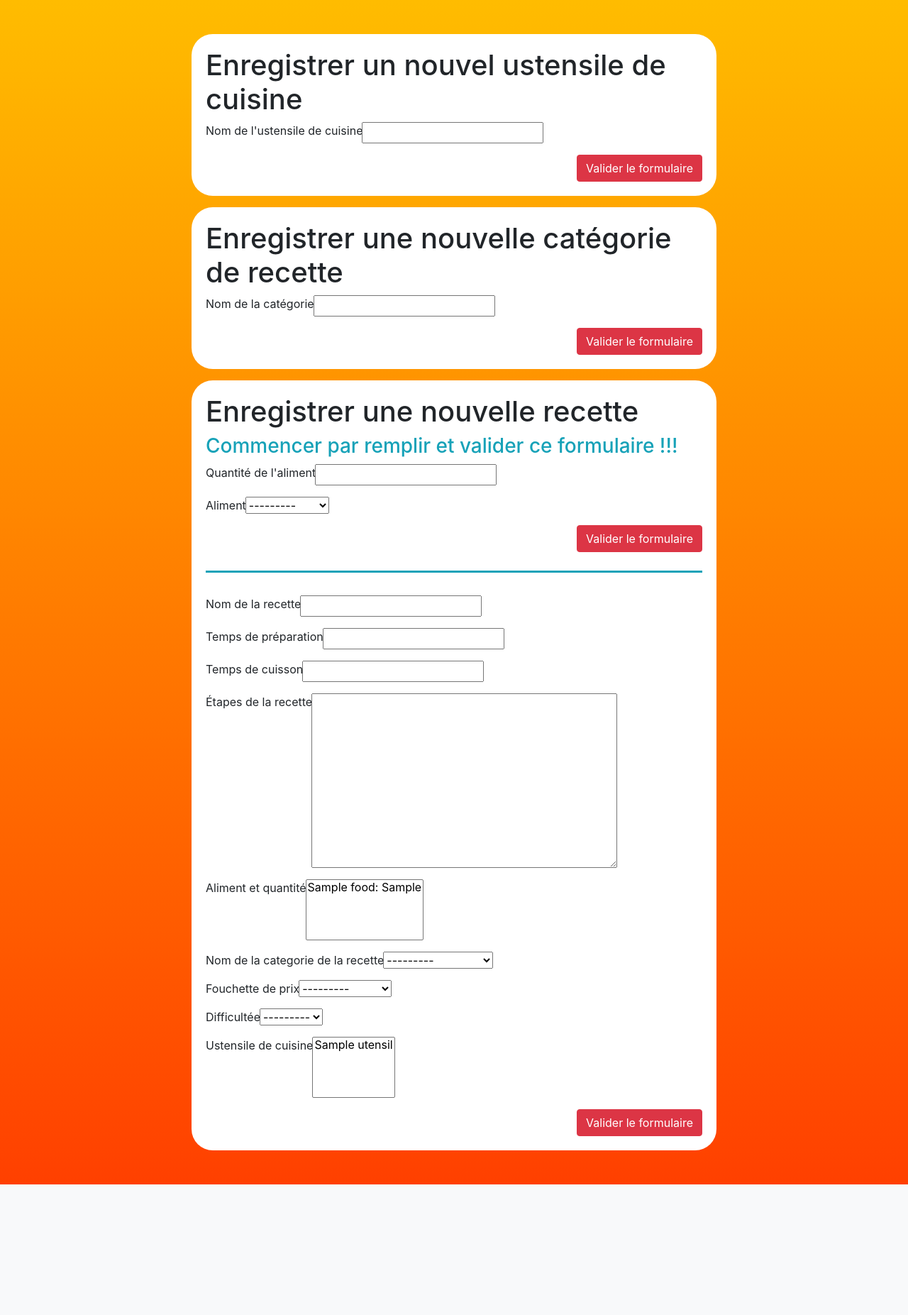
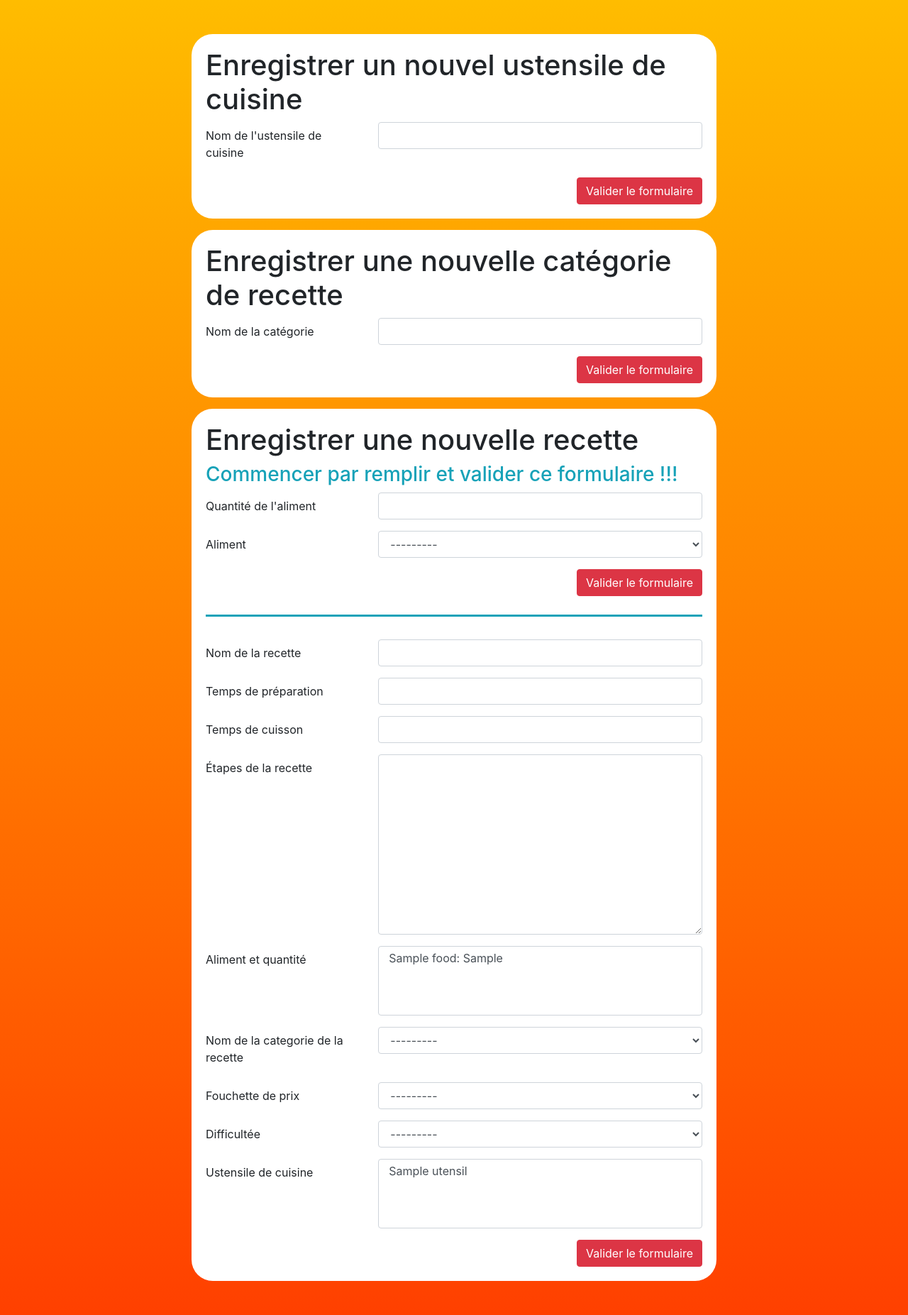
Before and after one commit to riderflo85/feedeasyform, a Django app: page /planning/new_recipe/ in a window 1280 px wide. Shown: the part 40-1893 px from the top of the page at 71% size. Before the commit the page ends 1709 px from the top, so only its background shows below. Run offline with Django 3.2, Linux system fonts and the light colour scheme; a user stored in the database is signed in; tables that the repository leaves empty hold one stand-in row (values such as "Sample post"); some libraries are stand-ins or nearby versions.

Commit message:
Update design forms

```diff
--- a/planning/templates/planning/base.html
+++ b/planning/templates/planning/base.html
@@ -37,5 +37,7 @@
     <script src="https://code.jquery.com/jquery-3.4.1.min.js" integrity="sha256-CSXorXvZcTkaix6Yvo6HppcZGetbYMGWSFlBw8HfCJo=" crossorigin="anonymous"></script>
     <script src="https://cdnjs.cloudflare.com/ajax/libs/popper.js/1.14.7/umd/popper.min.js" integrity="sha384-UO2eT0CpHqdSJQ6hJty5KVphtPhzWj9WO1clHTMGa3JDZwrnQq4sF86dIHNDz0W1" crossorigin="anonymous"></script>
     <script src="https://stackpath.bootstrapcdn.com/bootstrap/4.3.1/js/bootstrap.min.js" integrity="sha384-JjSmVgyd0p3pXB1rRibZUAYoIIy6OrQ6VrjIEaFf/nJGzIxFDsf4x0xIM+B07jRM" crossorigin="anonymous"></script>
+    {% block script %}
+    {% endblock script %}
 </body>
 </html>
--- a/planning/templates/planning/new_recipe.html
+++ b/planning/templates/planning/new_recipe.html
@@ -13,15 +13,15 @@
                             {% endif %}
                             <form action="." method='post'>
                                 {% csrf_token %}
-                                <div class="input-group form-group">
-                                    <div class="input-group-prepend">
-                                        {{ form_uten.name.label }}
+                                <div class="form-group row">
+                                    <label for="nameUten" class="col-sm-4 col-form-label">{{ form_uten.name.label }}</label>
+                                    <div class="col-sm-8">
+                                        {{ form_uten.name }}
                                     </div>
-                                    {{ form_uten.name }}
                                 </div>
                                 {{ form_uten.identifiant }}
                                 <div class="form-group">
-                                    <input class="btn btn-danger float-right" type="submit" value="Valider le formulaire">
+                                    <button class="btn btn-danger float-right" type="submit">Valider le formulaire</button>
                                 </div>
                             </form>
                         </div><!-- .login-forms -->
@@ -34,15 +34,15 @@
                             {% endif %}
                             <form action="." method='post'>
                                 {% csrf_token %}
-                                <div class="input-group form-group">
-                                    <div class="input-group-prepend">
-                                        {{ form_categ.name.label }}
+                                <div class="form-group row">
+                                    <label class="col-sm-4 col-form-label">{{ form_categ.name.label }}</label>
+                                    <div class="col-sm-8">
+                                        {{ form_categ.name }}
                                     </div>
-                                    {{ form_categ.name }}
                                 </div>
                                 {{ form_categ.identifiant }}
                                 <div class="form-group">
-                                    <input class="btn btn-danger float-right" type="submit" value="Valider le formulaire">
+                                    <button class="btn btn-danger float-right" type="submit">Valider le formulaire</button>
                                 </div>
                             </form>
                         </div><!-- .login-forms -->
@@ -57,21 +57,21 @@
                                 {% endif %}
                                 <form action="." method='post'>
                                     {% csrf_token %}
-                                    <div class="input-group form-group">
-                                        <div class="input-group-prepend">
-                                            {{ form_food_quantity.quantity.label }}
-                                        </div>
+                                    <div class="form-group row">
+                                        <label class="col-sm-4 col-form-label">{{ form_food_quantity.quantity.label }}</label>
+                                        <div class="col-sm-8">
                                             {{ form_food_quantity.quantity }}
                                         </div>
-                                    <div class="input-group form-group">
-                                        <div class="input-group-prepend">
-                                            {{ form_food_quantity.food.label }}
                                     </div>
+                                    <div class="form-group row">
+                                        <label class="col-sm-4 col-form-label">{{ form_food_quantity.food.label }}</label>
+                                        <div class="col-sm-8">
                                             {{ form_food_quantity.food }}
+                                        </div>
                                     </div>
                                     {{ form_food_quantity.identifiant }}
                                     <div class="form-group">
-                                        <input class="btn btn-danger float-right" type="submit" value="Valider le formulaire">
+                                        <button class="btn btn-danger float-right" type="submit">Valider le formulaire</button>
                                     </div>
                                 </form>
                             </div>
@@ -82,63 +82,63 @@
                                 {% endif %}
                                 <form action="." method='post'>
                                     {% csrf_token %}
-                                    <div class="input-group form-group">
-                                        <div class="input-group-prepend">
-                                            {{ form_recipe.name.label }}
-                                        </div>
+                                    <div class="form-group row">
+                                        <label class="col-sm-4 col-form-label">{{ form_recipe.name.label }}</label>
+                                        <div class="col-sm-8">
                                             {{ form_recipe.name }}
                                         </div>
-                                    <div class="input-group form-group">
-                                        <div class="input-group-prepend">
-                                            {{ form_recipe.prepare_duration.label }}
                                     </div>
+                                    <div class="form-group row">
+                                        <label class="col-sm-4 col-form-label">{{ form_recipe.prepare_duration.label }}</label>
+                                        <div class="col-sm-8">
                                             {{ form_recipe.prepare_duration }}
                                         </div>
-                                    <div class="input-group form-group">
-                                        <div class="input-group-prepend">
-                                            {{ form_recipe.cooking_time.label }}
                                     </div>
+                                    <div class="form-group row">
+                                        <label class="col-sm-4 col-form-label">{{ form_recipe.cooking_time.label }}</label>
+                                        <div class="col-sm-8">
                                             {{ form_recipe.cooking_time }}
                                         </div>
-                                    <div class="input-group form-group">
-                                        <div class="input-group-prepend">
-                                            {{ form_recipe.step.label }}
                                     </div>
+                                    <div class="form-group row">
+                                        <label class="col-sm-4 col-form-label">{{ form_recipe.step.label }}</label>
+                                        <div class="col-sm-8">
                                             {{ form_recipe.step }}
                                         </div>
-                                    <div class="input-group form-group">
-                                        <div class="input-group-prepend">
-                                            {{ form_recipe.food_quantity.label }}
                                     </div>
+                                    <div class="form-group row">
+                                        <label class="col-sm-4 col-form-label">{{ form_recipe.food_quantity.label }}</label>
+                                        <div class="col-sm-8">
                                             {{ form_recipe.food_quantity }}
                                         </div>
-                                    <div class="input-group form-group">
-                                        <div class="input-group-prepend">
-                                            {{ form_recipe.categorie.label }}
                                     </div>
+                                    <div class="form-group row">
+                                        <label class="col-sm-4 col-form-label">{{ form_recipe.categorie.label }}</label>
+                                        <div class="col-sm-8">
                                             {{ form_recipe.categorie }}
                                         </div>
-                                    <div class="input-group form-group">
-                                        <div class="input-group-prepend">
-                                        {{ form_recipe.price_scale.label }}
                                     </div>
+                                    <div class="form-group row">
+                                        <label class="col-sm-4 col-form-label">{{ form_recipe.price_scale.label }}</label>
+                                        <div class="col-sm-8">
                                             {{ form_recipe.price_scale }}
                                         </div>
-                                    <div class="input-group form-group">
-                                        <div class="input-group-prepend">
-                                            {{ form_recipe.level.label }}
                                     </div>
+                                    <div class="form-group row">
+                                        <label class="col-sm-4 col-form-label">{{ form_recipe.level.label }}</label>
+                                        <div class="col-sm-8">
                                             {{ form_recipe.level }}
                                         </div>
-                                    <div class="input-group form-group">
-                                        <div class="input-group-prepend">
-                                            {{ form_recipe.utensil.label }}
                                     </div>
+                                    <div class="form-group row">
+                                        <label class="col-sm-4 col-form-label">{{ form_recipe.utensil.label }}</label>
+                                        <div class="col-sm-8">
                                             {{ form_recipe.utensil }}
+                                        </div>
                                     </div>
                                     {{ form_recipe.identifiant }}
                                     <div class="form-group">
-                                        <input class="btn btn-danger float-right" type="submit" value="Valider le formulaire">
+                                        <button class="btn btn-danger float-right" type="submit">Valider le formulaire</button>
                                     </div>
                                 </form>
                             </div>
@@ -150,3 +150,11 @@
     </div><!-- end .container-fluid -->
 </section>
 {% endblock form %}
+
+{% block script %}
+<script>
+    $("input").addClass('form-control');
+    $("textarea").addClass('form-control');
+    $("select").addClass('form-control');
+</script>
+{% endblock script %}
```
Also changed, not shown: food/templates/food/new_food.html (+26 -18 lines). Lines whose indentation alone changed are shown as unchanged.
